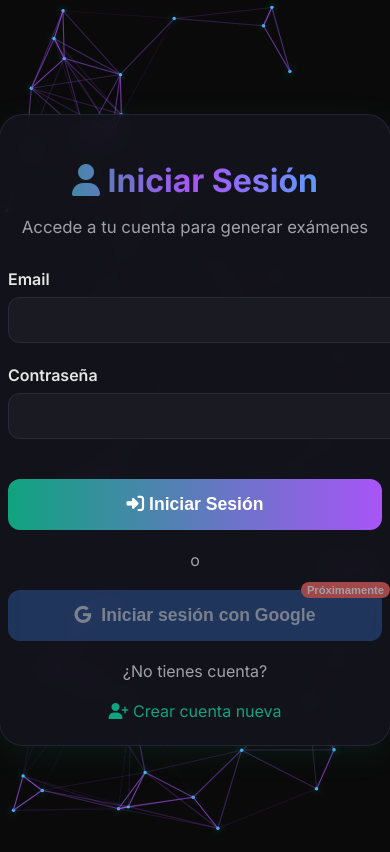
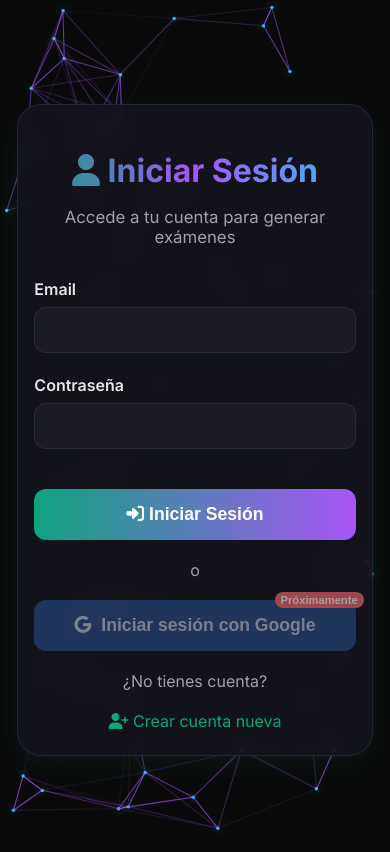
Before and after one commit to Bautiballatore/Focus, a Flask app: page /login in a window 390 px wide; the page is wider, and only the part inside the window is pictured. Run offline with Flask 3, Linux system fonts and the light colour scheme.

Commit message:
Center login and registration forms: fix width, margins and add box-sizing

```diff
--- a/Templates/login.html
+++ b/Templates/login.html
@@ -46,9 +46,10 @@
             border-radius: 24px;
             padding: 40px 32px 32px 32px;
             max-width: 400px;
-            width: 100%;
-            margin: 32px 0;
+            width: 90%;
+            margin: 32px auto;
             backdrop-filter: blur(12px);
+            box-sizing: border-box;
         }
         .header {
             text-align: center;
@@ -86,6 +87,7 @@
             background: rgba(30,30,40,0.7);
             color: var(--text-main);
             transition: border 0.2s;
+            box-sizing: border-box;
         }
         .form-group input:focus {
             outline: none;
@@ -180,7 +182,11 @@
             border: 1px solid #a855f7;
         }
         @media (max-width: 480px) {
-            .glass { padding: 24px 8px; }
+            .glass {
+                padding: 24px 16px;
+                width: 95%;
+                margin: 16px auto;
+            }
         }
     </style>
 </head>
```
Also changed, not shown: Templates/registro.html (+9 -3 lines).
